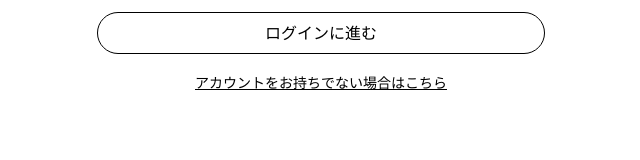
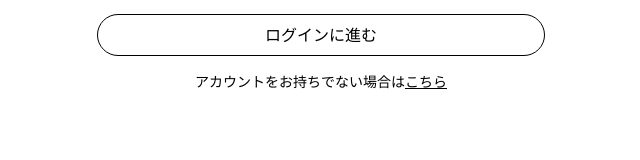
Before and after one commit to ysrkw/operase, a Next.js app: page /sign-in in a window 1280 px wide. Shown: the part 461-621 px from the top of the page, without its empty margins (319-959 px from the left). Built offline with nearby package versions, Linux system fonts and the light colour scheme.

Commit message:
fix: リンクテキストを更新し、ユーザーに明確なナビゲーションを提供

```diff
--- a/app/forgot-password/components/password-reset-form.tsx
+++ b/app/forgot-password/components/password-reset-form.tsx
@@ -23,7 +23,7 @@ export function PasswordResetForm() {
         </button>
         <div className="text-center">
           <Link className="text-sm underline" href="/sign-in">
-            ログインページへ
+            ログインページに戻る
           </Link>
         </div>
       </fieldset>
--- a/app/sign-in/components/sign-in-form.tsx
+++ b/app/sign-in/components/sign-in-form.tsx
@@ -31,9 +31,10 @@ export function SignInForm() {
         <button className="cursor-pointer rounded-full border px-4 py-2 text-center" type="submit">
           ログインに進む
         </button>
-        <div className="text-center">
-          <Link className="text-sm underline" href="/sign-up">
-            アカウントをお持ちでない場合はこちら
+        <div className="text-center text-sm">
+          アカウントをお持ちでない場合は
+          <Link className="underline" href="/sign-up">
+            こちら
           </Link>
         </div>
       </fieldset>
--- a/app/sign-up/components/sign-up-form.tsx
+++ b/app/sign-up/components/sign-up-form.tsx
@@ -36,9 +36,10 @@ export function SignUpForm() {
         <button className="cursor-pointer items-center rounded-full border px-4 py-2" type="submit">
           アカウントを作成する
         </button>
-        <div className="text-center">
-          <Link className="text-sm underline" href="/sign-in">
-            すでにアカウントをお持ちの方はこちら
+        <div className="text-center text-sm">
+          すでにアカウントをお持ちの方は
+          <Link className="underline" href="/sign-in">
+            こちら
           </Link>
         </div>
       </fieldset>
```
